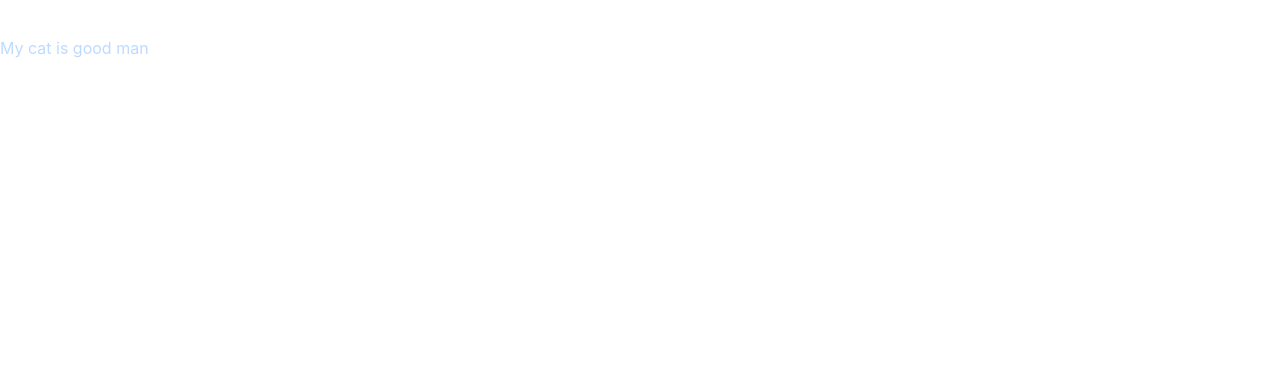
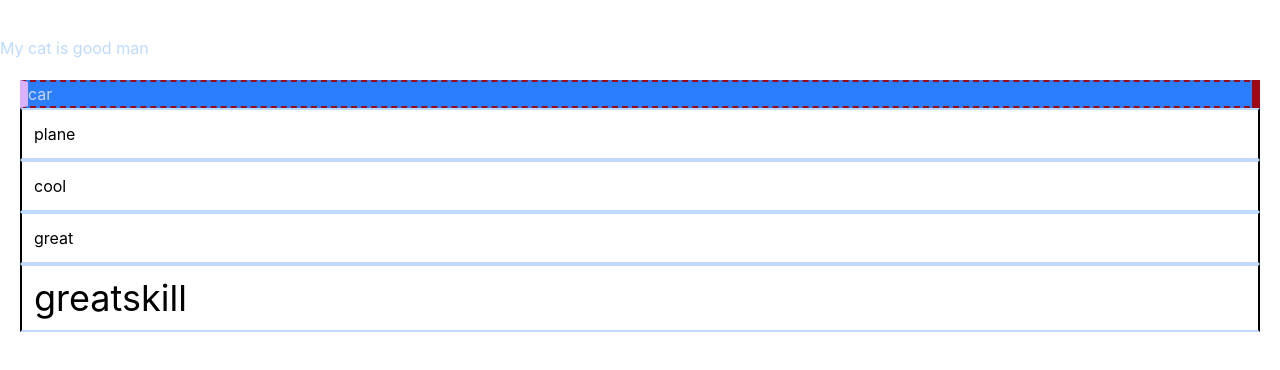
Before and after one commit to kingvirtuous/snap-react-tailwind, a React (Vite) app: page / in a window 1280 px wide. Shown: the top 370 px of the page. Built offline with nearby package versions, Linux system fonts and the light colour scheme.

Commit message:
testing border colorshade text size

```diff
--- a/src/App.jsx
+++ b/src/App.jsx
@@ -1,4 +1,5 @@
 import React from 'react'
+import List from './List'
 
 function Cat(props) {
 
@@ -15,6 +16,7 @@ const App = () => {
   return (<>
     <div className = "text-3xl text-white">hello</div>
     <Cat text = "guy" grear="man"/>
+    <List/>
   </>
   )
 }
--- /dev/null
+++ b/src/List.jsx
@@ -0,0 +1,17 @@
+import React from 'react'
+
+const List = () => {
+  return (
+    <div>
+      <ul className="text-white p-5">
+        <li className="bg-blue-500 text-slate-300 border-2 border-red-800 border-dashed border-l-purple-300 border-x-8">car</li>
+        <li className="bg-white text-black p-3 border-y-blue-200 border-2" >plane</li>
+        <li className="bg-white text-black p-3 border-y-blue-200 border-2">cool</li>
+        <li className="bg-white text-black p-3 border-y-blue-200 border-2">great</li>
+        <li className="bg-white text-black p-3 border-y-blue-200 border-2 text-4xl">greatskill</li>
+      </ul>
+    </div>
+  )
+}
+
+export default List
```
